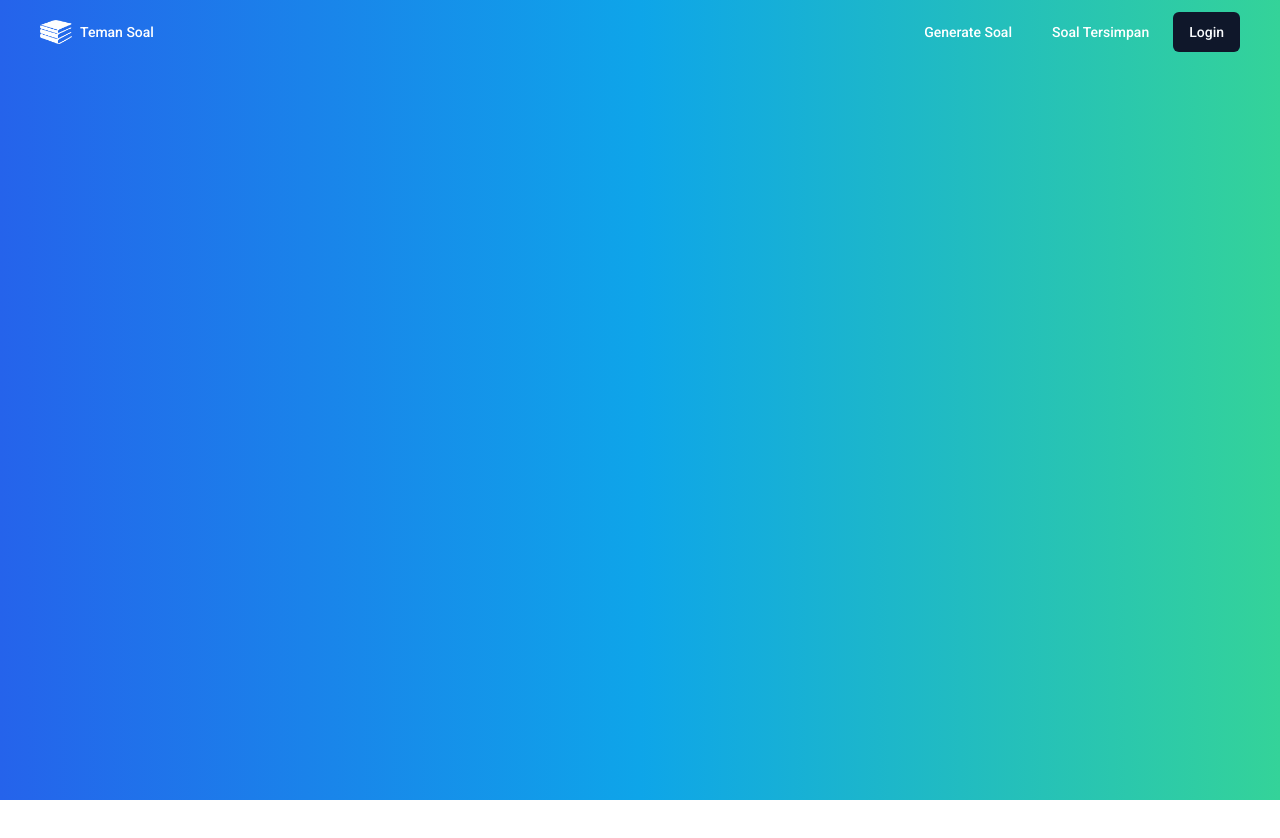
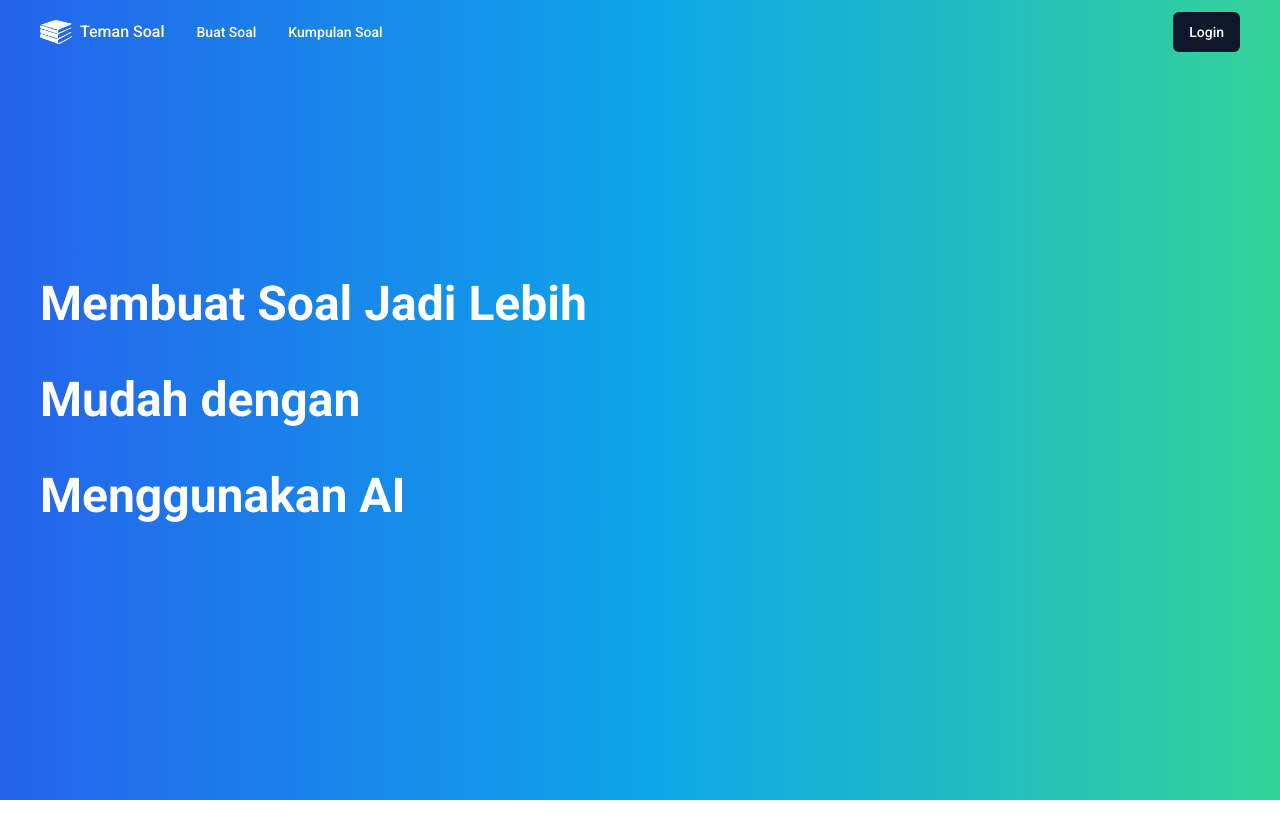
Before and after one commit to rianwp/temansoal, a Next.js app: page / in a window 1280 px wide. Shown: the top 838 px of the page. Built offline with nearby package versions, Linux system fonts and the light colour scheme.

Commit message:
add Hero text

```diff
--- a/components/main/hero/Hero.tsx
+++ b/components/main/hero/Hero.tsx
@@ -1,7 +1,9 @@
+import HeroText from "./HeroText"
+
 const Hero = () => {
   return (
-    <div className="w-full landscape:h-screen hero-responsive bg-gradient-to-r from-blue-600 via-sky-500 to-emerald-400 -mt-16">
-
+    <div className="w-full landscape:h-screen hero-responsive bg-gradient-to-r from-blue-600 via-sky-500 to-emerald-400 -mt-16 flex flex-col justify-center p-3 lg:px-10">
+      <HeroText/>
     </div>
   )
 }
--- /dev/null
+++ b/components/main/hero/HeroText.tsx
@@ -0,0 +1,7 @@
+const HeroText = () => {
+  return (
+    <div className="text-white text-5xl font-bold w-1/2 leading-loose">Membuat Soal Jadi Lebih Mudah dengan Menggunakan AI</div>
+  )
+}
+
+export default HeroText
--- a/components/navbar/NavItem.tsx
+++ b/components/navbar/NavItem.tsx
@@ -8,7 +8,7 @@ interface NavItemProps {
 }
 
 const NavItem = ({children, href, onTop}: NavItemProps) => {
-  const hover = onTop ? "hover:bg-white/20 text-white" : "hover:bg-black/10 text-black"
+  const hover = onTop ? "hover:bg-white/20 text-white" : "hover:bg-black/10 text-sky-600"
   return (
     <Button className={`${hover} bg-transparent`}>
       <Link href={href}>{children}</Link>
--- a/components/navbar/Navbar.tsx
+++ b/components/navbar/Navbar.tsx
@@ -6,10 +6,8 @@ import NavbarLogo from "./NavbarLogo"
 import NavItem from "./NavItem"
 import Link from "next/link"
 import MenuButton from "./MenuButton"
-import { Menubar, MenubarContent, MenubarItem, MenubarMenu, MenubarTrigger } from "../ui/menubar"
+import { Menubar, MenubarContent, MenubarItem, MenubarMenu, MenubarSeparator, MenubarTrigger } from "../ui/menubar"
 import LoginButton from "./LoginButton"
-
-
 
 const Navbar = () => {
   const [isScrollPositionOnTop, setIsScrollPositionOnTop] = useState<boolean>(true)
@@ -24,14 +22,14 @@ const Navbar = () => {
   const navBg = isScrollPositionOnTop ? "bg-transparent" : "bg-white"
   return (
     <div className={`${navBg} w-full inset-x-0 fixed top-0 flex justify-between items-center z-10 p-3 lg:px-10 h-16 transition duration-300`}>
-      <div>
+      <div className="flex flex-row space-x-4">
         <NavbarLogo onTop={isScrollPositionOnTop}/>
+        <div className="hidden md:flex flex-row">
+          <NavItem onTop={isScrollPositionOnTop} href="/generatesoal">Buat Soal</NavItem>
+          <NavItem onTop={isScrollPositionOnTop} href="/">Kumpulan Soal</NavItem>
+        </div>
       </div>
-      <div className="hidden md:block space-x-2">
-        <NavItem onTop={isScrollPositionOnTop} href="/generatesoal">Generate Soal</NavItem>
-        <NavItem onTop={isScrollPositionOnTop} href="/">Soal Tersimpan</NavItem>
-        <LoginButton/>
-      </div>
+      <LoginButton/>
       <div className="md:hidden block">
         <Menubar>
           <MenubarMenu>
@@ -45,6 +43,10 @@ const Navbar = () => {
               <MenubarItem>
                 <Link href="/">Soal Tersimpan</Link>
               </MenubarItem>
+              <MenubarSeparator/>
+              <MenubarItem>
+                <Link href="/">Login</Link>
+              </MenubarItem>
             </MenubarContent>
           </MenubarMenu>
         </Menubar>
--- a/components/navbar/NavbarLogo.tsx
+++ b/components/navbar/NavbarLogo.tsx
@@ -6,7 +6,7 @@ interface NavbarLogoProps {
 }
 
 const NavbarLogo = ({onTop}: NavbarLogoProps) => {
-  const textStyle = onTop ? "text-white" : "text-sky-500"
+  const textStyle = onTop ? "text-white" : "text-sky-600"
   return (
     <Link href="/" className="flex flex-row justify-between items-center space-x-2">
       {onTop ?
@@ -14,7 +14,7 @@ const NavbarLogo = ({onTop}: NavbarLogoProps) => {
         :
         <Image src="/logo.png" alt="Logo" width={32} height={24}/>
       }
-      <p className={`${textStyle} font-medium text-sm`}>Teman Soal</p>
+      <p className={`${textStyle} font-medium text-base`}>Teman Soal</p>
     </Link>
   )
 }
```
